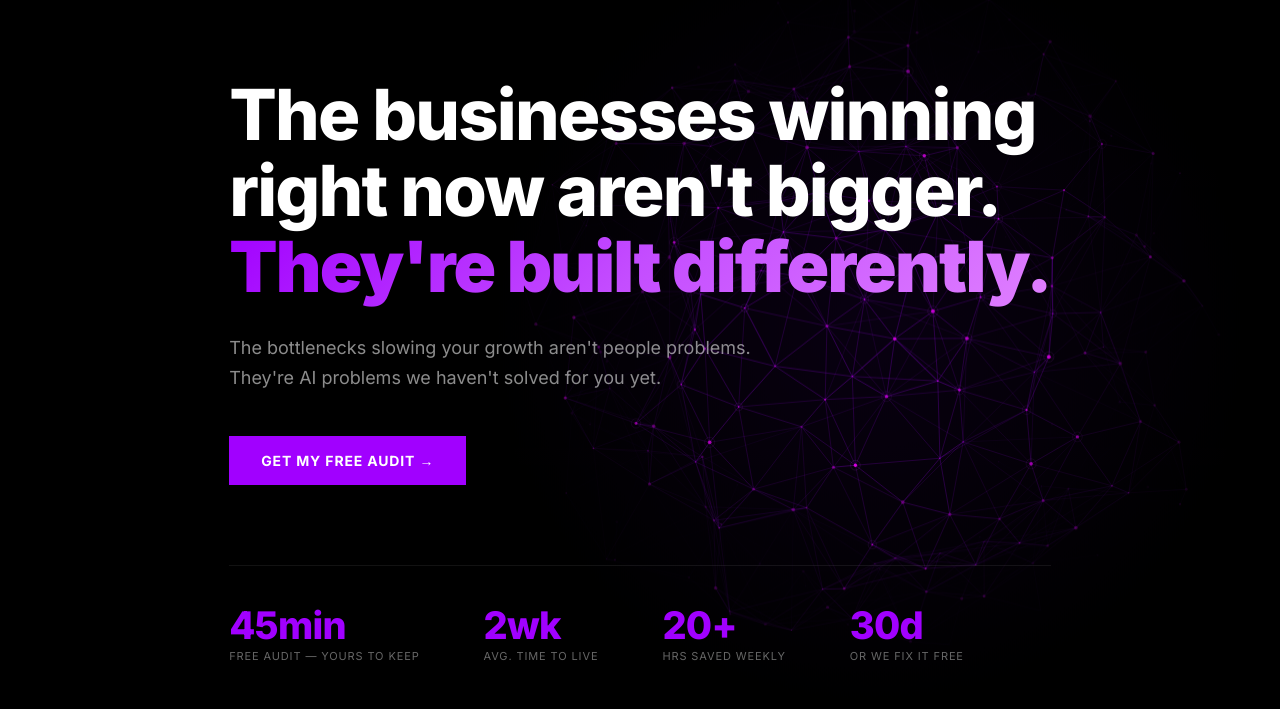
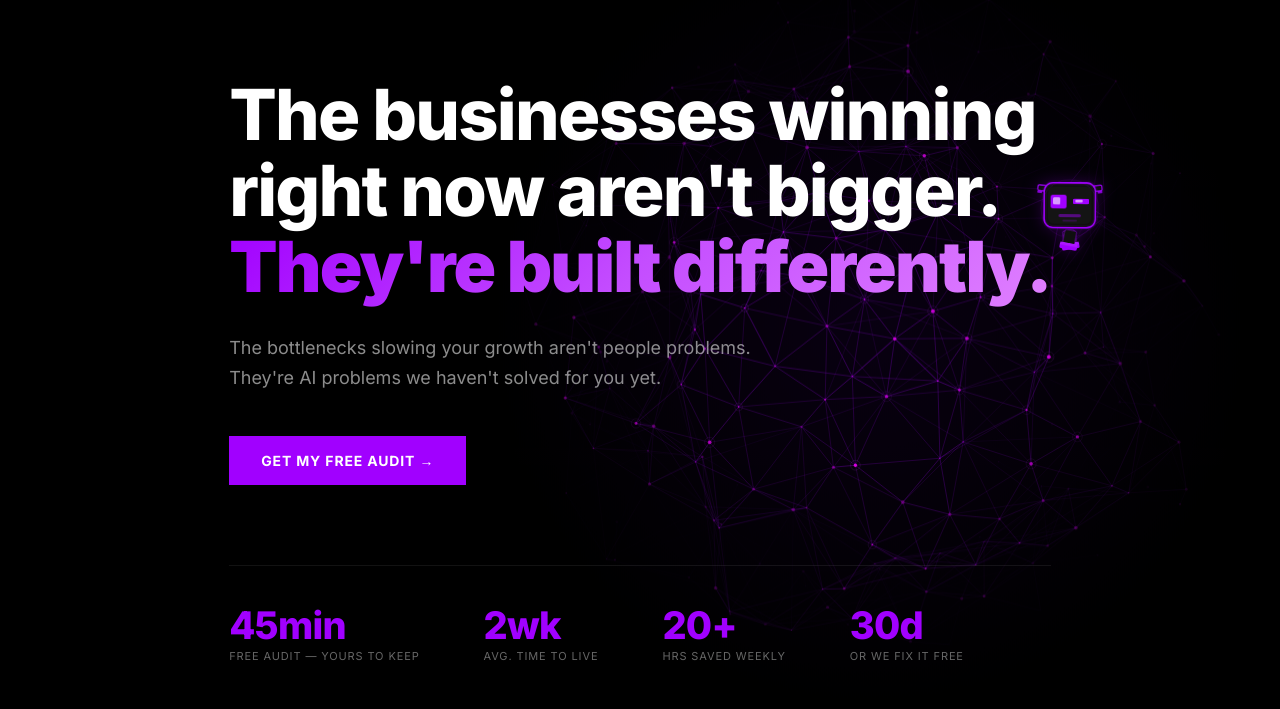
Before and after one commit to sahej-vnklo/VNKLO-SITE, a plain HTML site: page index.html in a window 1280 px wide. Shown: the part 91-800 px from the top of the page. Drawn offline with Linux system fonts and the light colour scheme.

Commit message:
Update index.html

```diff
--- a/index.html
+++ b/index.html
@@ -2104,5 +2104,6 @@ document.getElementById('contact-popup').addEventListener('click', function(e) {
   observer.observe(stats);
 })();
 </script>
+<script src="vee-widget.js"></script>
 </body>
 </html>
```
